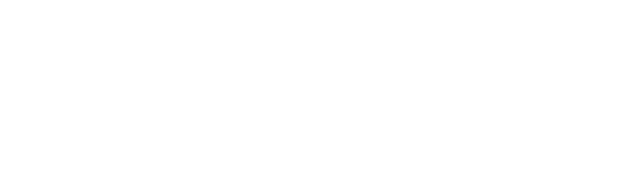
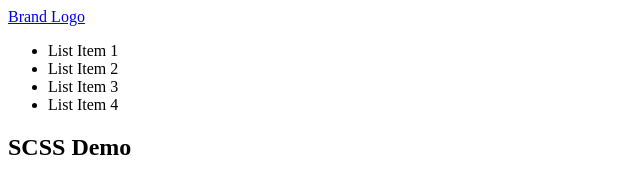
Before and after one commit to varunsingh23/gitpractise, a plain HTML site: page index.html in a window 1280 px wide. Shown: the whole page, without its empty margins (0-640 px from the left). Drawn offline with Linux system fonts and the light colour scheme.

Commit message:
SASS practise

```diff
--- a/index.html
+++ b/index.html
@@ -3,9 +3,24 @@
 <head>
     <meta charset="UTF-8">
     <meta name="viewport" content="width=device-width, initial-scale=1.0">
-    <title>Document</title>
+    <title>SCSS Demo</title>
 </head>
 <body>
-
+    <header class="site-header">
+        <div class="site-header_container">
+            <a href="www.google.com" class="site-header_brand">Brand Logo</a>
+            <nav class="site-header_navigation">
+                <ul   class="site-header_navigation-container">
+                <li class="site-header_navigation-item">List Item 1</li>
+                <li class="site-header_navigation-item">List Item 2</li>
+                <li class="site-header_navigation-item">List Item 3</li>
+                <li class="site-header_navigation-item">List Item 4</li>
+            </ul>
+            </nav>
+        </div>
+    </header>
+    <section class="banner--margin-top">
+        <h1>SCSS Demo</h1>
+    </section>
 </body>
 </html>
--- /dev/null
+++ b/styles/_variables.scss
@@ -0,0 +1,5 @@
+$black: #000000;
+$primary-color: #456432;
+$seconday-color: #785643;
+
+$site-max-width: 1200px;
--- /dev/null
+++ b/styles/main.scss
@@ -0,0 +1,2 @@
+@import './variables';
+@import './partials/site-header';
--- /dev/null
+++ b/styles/partials/_site-header.scss
@@ -0,0 +1,3 @@
+.site-header {
+    box-shadow: 0 1px 3px rgba($black, 0.3);
+}
```
Also changed, not shown: styles/main.css (added), 1 other file.
